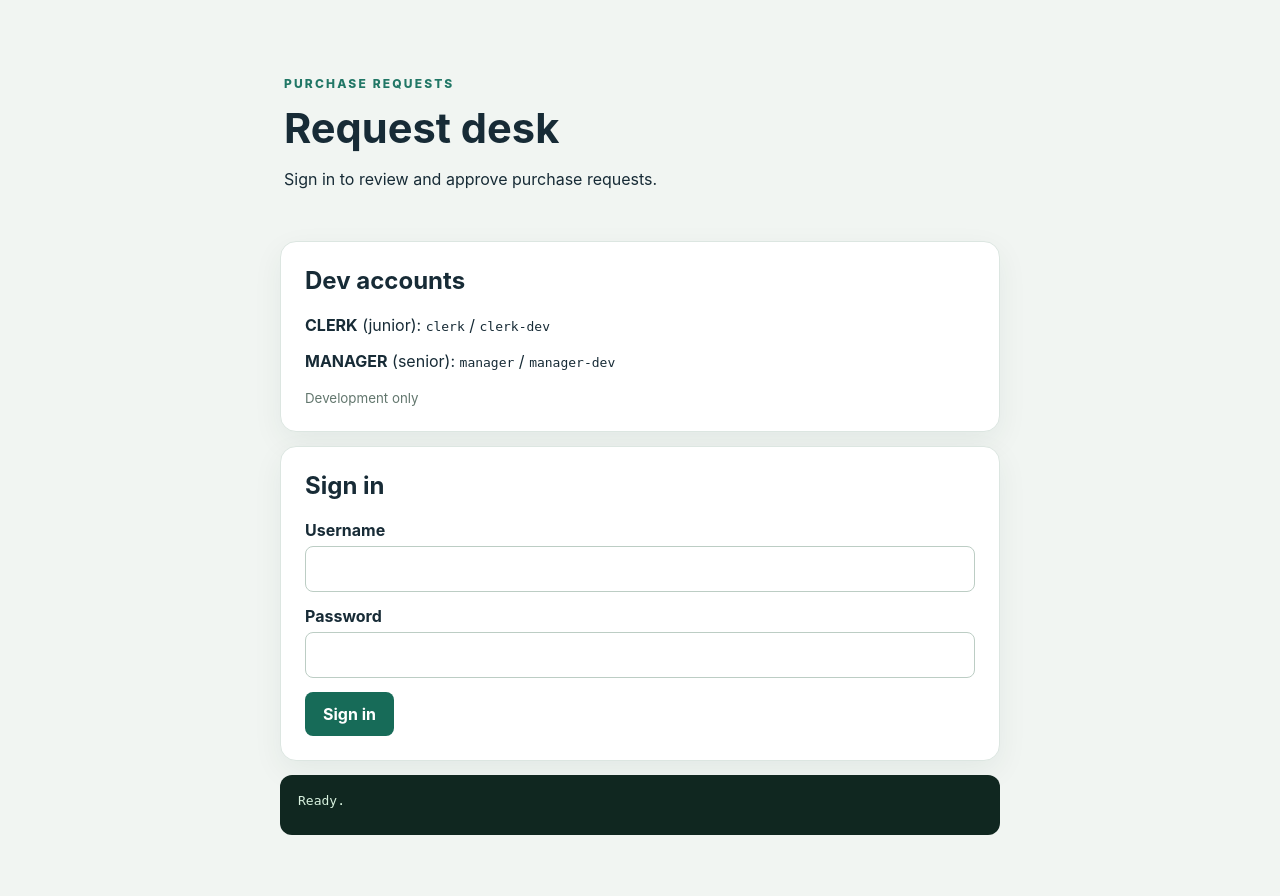
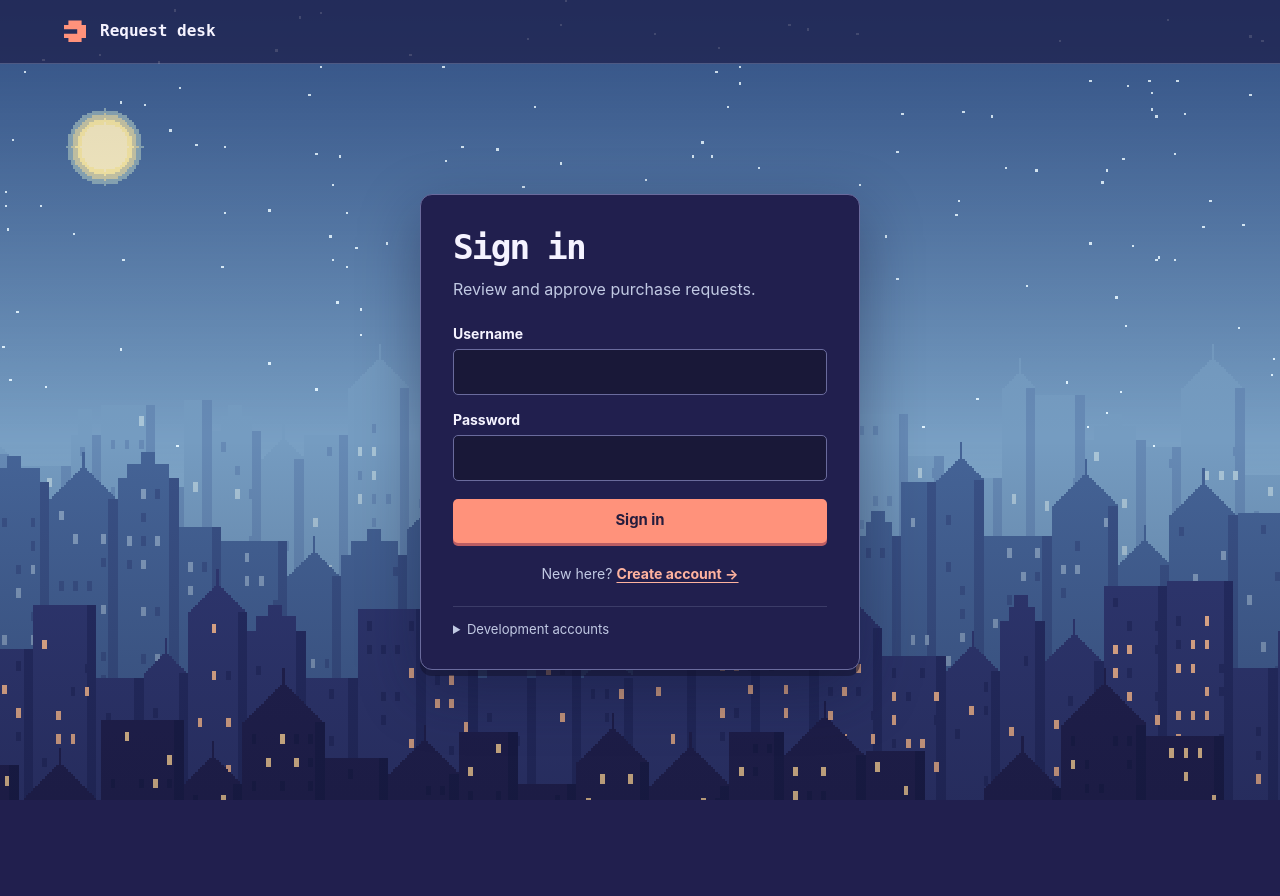
Before and after one commit to Sanzhar196/css-3008, a Spring Boot app: page / in a window 1280 px wide. After the commit the page ends 800 px from the top, so only its background shows below. Run offline with Spring Boot 4, Linux system fonts and the light colour scheme; some of the project's set-up classes (security, data sources, template engines, error pages and the like) are left out, and stand-ins take their place.

Commit message:
feat(CSS-51): add PostgreSQL registration and unify auth pages
Enable clerk registration in the development registration profile and persist accounts in PostgreSQL. Share the pixel-art design and add navigation between the sign-in and registration pages.

```diff
--- /dev/null
+++ b/src/main/resources/db/registration/V1__create_registered_account.sql
@@ -0,0 +1,6 @@
+CREATE TABLE registration.account (
+    username VARCHAR(32) PRIMARY KEY CHECK (username ~ '^[a-z0-9][a-z0-9_.-]{2,31}$'),
+    password_hash VARCHAR(68) NOT NULL,
+    role VARCHAR(16) NOT NULL CHECK (role = 'CLERK'),
+    created_at TIMESTAMPTZ NOT NULL DEFAULT CURRENT_TIMESTAMP
+);
--- a/src/main/resources/static/app.css
+++ b/src/main/resources/static/app.css
@@ -1,100 +1,249 @@
 :root {
-  font-family: Inter, ui-sans-serif, system-ui, sans-serif;
-  color: #172b36;
-  background: #f1f5f2;
+  color-scheme: dark;
+  font-family: Inter, system-ui, sans-serif;
+  color: #f5f3ff;
+  background: #191d48;
+  --muted: #c1c9e3;
+  --border: #6a6b9d;
+  --accent: #ff927b;
+  --accent-hover: #ffac9a;
+  --ink: #251c3d;
+  --panel: #211f4e;
+  --field: #191838;
 }
 
 * {
   box-sizing: border-box;
 }
 
+[hidden] {
+  display: none !important;
+}
+
 body {
+  isolation: isolate;
+  display: flex;
+  flex-direction: column;
+  min-height: 100svh;
   margin: 0;
-  padding: 48px 18px;
+}
+
+body::before {
+  position: fixed;
+  z-index: -1;
+  inset: 0;
+  background:
+    linear-gradient(180deg, #17153a24, transparent 55%, #11112e50),
+    url("/skyline.png") center bottom / cover no-repeat;
+  image-rendering: pixelated;
+  content: "";
+}
+
+.topbar {
+  display: flex;
+  align-items: center;
+  min-height: 64px;
+  padding: 12px clamp(20px, 5vw, 72px);
+  border-bottom: 1px solid #cbdfff40;
+  background: #202450ca;
+}
+
+.brand {
+  display: inline-flex;
+  align-items: center;
+  gap: 14px;
+  color: inherit;
+  font: 700 1rem/1.4 ui-monospace, monospace;
+  text-decoration: none;
+}
+
+.mark {
+  width: 22px;
+  height: 22px;
+  flex: none;
+  background: var(--accent);
+  clip-path: polygon(0 20%, 20% 20%, 20% 0, 80% 0, 80% 20%, 100% 20%, 100% 80%,
+    80% 80%, 80% 100%, 20% 100%, 20% 80%, 0 80%, 0 60%, 60% 60%, 60% 40%, 0 40%);
 }
 
 main {
-  max-width: 720px;
-  margin: auto;
+  display: grid;
+  align-content: center;
+  gap: 14px;
+  flex: 1;
+  width: min(100% - 32px, 440px);
+  margin-inline: auto;
+  padding-block: clamp(26px, 6vh, 72px);
 }
 
-header {
-  padding: 16px 4px 22px;
-}
-
-.eyebrow {
-  letter-spacing: .18em;
-  font-size: .75rem;
-  font-weight: 800;
-  color: #217766;
+.card {
+  min-width: 0;
+  padding: clamp(20px, 6vw, 32px);
+  border: 1px solid var(--border);
+  border-radius: 12px;
+  background: var(--panel);
+  box-shadow: 0 6px 0 #13132e8c, 0 20px 60px #10113166;
 }
 
 h1 {
-  font-size: 2.6rem;
-  margin: .2em 0;
+  margin: 0;
+  font: 750 clamp(1.65rem, 6vw, 2.15rem)/1.2 ui-monospace, monospace;
+  letter-spacing: -.055em;
+  text-wrap: balance;
 }
 
-h2 {
-  margin-top: 0;
+h1 + p {
+  margin: 8px 0 24px;
+  color: var(--muted);
 }
 
-.card {
-  background: white;
-  border: 1px solid #dce6e1;
-  border-radius: 16px;
-  padding: 24px;
-  margin: 14px 0;
-  box-shadow: 0 10px 30px #153e3010;
+p {
+  line-height: 1.5;
 }
 
 label {
   display: block;
+  margin-top: 16px;
+  font-size: .875rem;
   font-weight: 650;
-  margin: 14px 0;
 }
 
 input {
   display: block;
   width: 100%;
-  padding: 12px;
-  border: 1px solid #bccdc4;
-  border-radius: 8px;
+  min-height: 46px;
+  margin-top: 7px;
+  padding: 9px 12px;
+  border: 1px solid var(--border);
+  border-radius: 5px;
+  background: var(--field);
+  color: inherit;
+  font: 1rem/1.5 Inter, system-ui, sans-serif;
+}
+
+input::placeholder {
+  color: #a5accf;
+}
+
+small {
+  display: block;
   margin-top: 6px;
-  font: inherit;
+  color: var(--muted);
+  font-size: .78rem;
+  line-height: 1.45;
 }
 
 button {
-  border: 0;
-  border-radius: 8px;
-  background: #176b58;
-  color: white;
-  padding: 12px 18px;
-  font: inherit;
-  font-weight: 700;
+  min-height: 44px;
+  margin-top: 18px;
+  padding: 10px 16px;
+  border: 1px solid transparent;
+  border-radius: 5px;
+  background: var(--accent);
+  color: var(--ink);
+  font: 750 .93rem/1.4 Inter, system-ui, sans-serif;
   cursor: pointer;
 }
 
-.secondary {
-  background: #e7f0ec;
-  color: #175747;
+button[type="submit"] {
+  width: 100%;
+  box-shadow: 0 3px 0 #bb5d63;
+}
+
+button:hover:not(:disabled) {
+  background: var(--accent-hover);
+}
+
+button:disabled {
+  opacity: .7;
+  cursor: wait;
+}
+
+button.secondary {
+  border-color: var(--border);
+  background: #302c61;
+  color: #f5f3ff;
+}
+
+button.secondary:hover:not(:disabled) {
+  background: #413c78;
+}
+
+:where(a, button, input, summary):focus-visible {
+  outline: 2px solid #ffb99f;
+  outline-offset: 3px;
+}
+
+.switch {
+  margin: 20px 0 0;
+  color: var(--muted);
+  font-size: .88rem;
+  text-align: center;
+}
+
+.switch a {
+  color: #ffb39f;
+  font-weight: 700;
+  text-underline-offset: .22em;
+}
+
+.switch a:hover {
+  color: #ffe3d9;
+}
+
+details {
+  margin-top: 22px;
+  padding-top: 14px;
+  border-top: 1px solid #c1c9e32b;
+  color: var(--muted);
+  font-size: .82rem;
+}
+
+details p:last-child {
+  margin-bottom: 0;
+}
+
+summary {
+  cursor: pointer;
+}
+
+#identity {
+  margin-bottom: 0;
+  overflow-wrap: anywhere;
 }
 
 .actions {
-  border-top: 1px solid #e5ece8;
   margin-top: 22px;
-  padding-top: 10px;
+  border-top: 1px solid #c1c9e344;
+}
+
+.actions h3 {
+  font-size: 1rem;
+}
+
+.actions button + h3 {
+  margin-top: 24px;
 }
 
 pre {
+  min-width: 0;
+  margin: 0;
+  padding: 14px 16px;
+  border: 1px solid #7778a8;
+  border-radius: 8px;
+  background: #191838;
+  color: #e9e9ff;
+  font: .8rem/1.5 ui-monospace, monospace;
   white-space: pre-wrap;
   overflow-wrap: anywhere;
-  background: #102720;
-  color: #d8f2df;
-  border-radius: 12px;
-  padding: 18px;
-  min-height: 60px;
 }
 
-small {
-  color: #63776e;
+@media (max-width: 600px) {
+  body::before {
+    background-position: 24% bottom;
+  }
+
+  .topbar {
+    min-height: 54px;
+  }
 }
--- a/src/main/resources/static/app.js
+++ b/src/main/resources/static/app.js
@@ -3,10 +3,16 @@ let correlationId = () => crypto.randomUUID();
 const $ = id => document.getElementById(id);
 
 const show = value => {
+  $('result').hidden = false;
   $('result').textContent = typeof value === 'string'
     ? value
     : JSON.stringify(value, null, 2);
 };
+
+// Registration is optional and the server gates its page by profile.
+fetch('/register.html')
+  .then(response => { $('registerLink').hidden = !response.ok; })
+  .catch(() => { $('registerLink').hidden = true; });
 
 $('businessKey').value = `PR-DEMO-${Date.now()}`;
 
--- a/src/main/resources/static/index.html
+++ b/src/main/resources/static/index.html
@@ -7,23 +7,14 @@
     <link rel="stylesheet" href="/app.css">
   </head>
   <body>
+    <header class="topbar">
+      <a class="brand" href="/"><span class="mark" aria-hidden="true"></span>Request desk</a>
+    </header>
     <main>
-      <header>
-        <p class="eyebrow">PURCHASE REQUESTS</p>
-        <h1>Request desk</h1>
-        <p>Sign in to review and approve purchase requests.</p>
-      </header>
-
-      <section class="card">
-        <h2>Dev accounts</h2>
-        <p><b>CLERK</b> (junior): <code>clerk</code> / <code>clerk-dev</code></p>
-        <p><b>MANAGER</b> (senior): <code>manager</code> / <code>manager-dev</code></p>
-        <small>Development only</small>
-      </section>
-
       <section class="card">
         <form id="login">
-          <h2>Sign in</h2>
+          <h1>Sign in</h1>
+          <p>Review and approve purchase requests.</p>
           <label>
             Username
             <input id="username" required autocomplete="username">
@@ -32,11 +23,17 @@
             Password
             <input id="password" type="password" required autocomplete="current-password">
           </label>
-          <button>Sign in</button>
+          <button type="submit">Sign in</button>
+          <p class="switch" id="registerLink" hidden>New here? <a href="/register.html">Create account →</a></p>
+          <details>
+            <summary>Development accounts</summary>
+            <p>CLERK · junior<br><code>clerk / clerk-dev</code></p>
+            <p>MANAGER · senior<br><code>manager / manager-dev</code></p>
+          </details>
         </form>
 
         <div id="session" hidden>
-          <h2>Signed in</h2>
+          <h1>Signed in</h1>
           <p id="identity"></p>
           <button id="logout" class="secondary">Log out</button>
 
@@ -62,7 +59,7 @@
         </div>
       </section>
 
-      <pre id="result" aria-live="polite">Ready.</pre>
+      <pre id="result" aria-live="polite" hidden></pre>
     </main>
     <script src="/app.js"></script>
   </body>
--- /dev/null
+++ b/src/main/resources/static/register.html
@@ -0,0 +1,38 @@
+<!doctype html>
+<html lang="en">
+  <head>
+    <meta charset="utf-8">
+    <meta name="viewport" content="width=device-width, initial-scale=1">
+    <title>Purchase Requests · Create account</title>
+    <link rel="stylesheet" href="/app.css">
+  </head>
+  <body>
+    <header class="topbar">
+      <a class="brand" href="/"><span class="mark" aria-hidden="true"></span>Request desk</a>
+    </header>
+    <main>
+      <form id="register" class="card" method="post">
+        <h1>Create account</h1>
+        <p>Register as a clerk in the development environment.</p>
+        <label>
+          Username
+          <input id="newUsername" required minlength="3" maxlength="32"
+                 autocomplete="username" autocapitalize="none" spellcheck="false"
+                 aria-describedby="usernameHint">
+        </label>
+        <small id="usernameHint">Use 3–32 ASCII letters, digits, dots, underscores or hyphens. Start with a letter or digit.</small>
+        <label>
+          Password
+          <input id="newPassword" type="password" required minlength="8" maxlength="72"
+                 autocomplete="new-password" aria-describedby="passwordHint">
+        </label>
+        <small id="passwordHint">At least 8 characters and at most 72 UTF-8 bytes.</small>
+        <button type="submit">Create account</button>
+        <p class="switch">Already registered? <a href="/">Sign in →</a></p>
+      </form>
+
+      <pre id="registrationResult" aria-live="polite" hidden></pre>
+    </main>
+    <script src="/registration.js"></script>
+  </body>
+</html>
```
Also changed, not shown: src/main/java/org/narxoz/config/RegistrationDatabaseConfig.java (added, +25 -0 lines), src/main/java/org/narxoz/config/RegistrationUsers.java (added, +63 -0 lines), src/main/java/org/narxoz/config/SecurityConfig.java (+14 -7 lines), src/main/java/org/narxoz/config/UsersConfig.java (+12 -1 lines), src/main/java/org/narxoz/handler/RegistrationController.java (added, +63 -0 lines), src/main/java/org/narxoz/handler/RegistrationRequest.java (added, +24 -0 lines), src/main/resources/static/registration.js (added, +36 -0 lines), README.md, src/main/resources/static/skyline.png (added), 2 other files.
